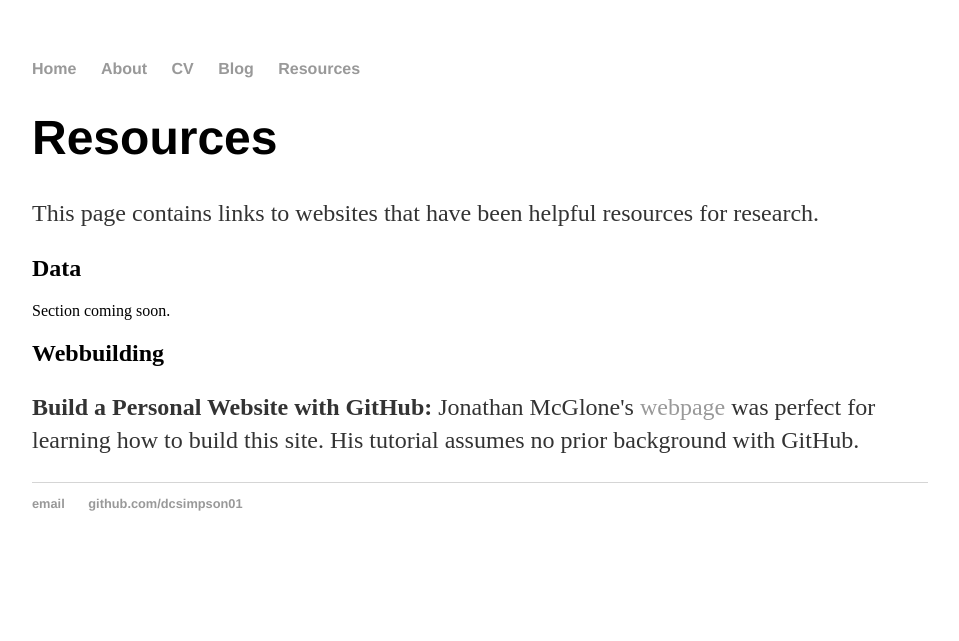
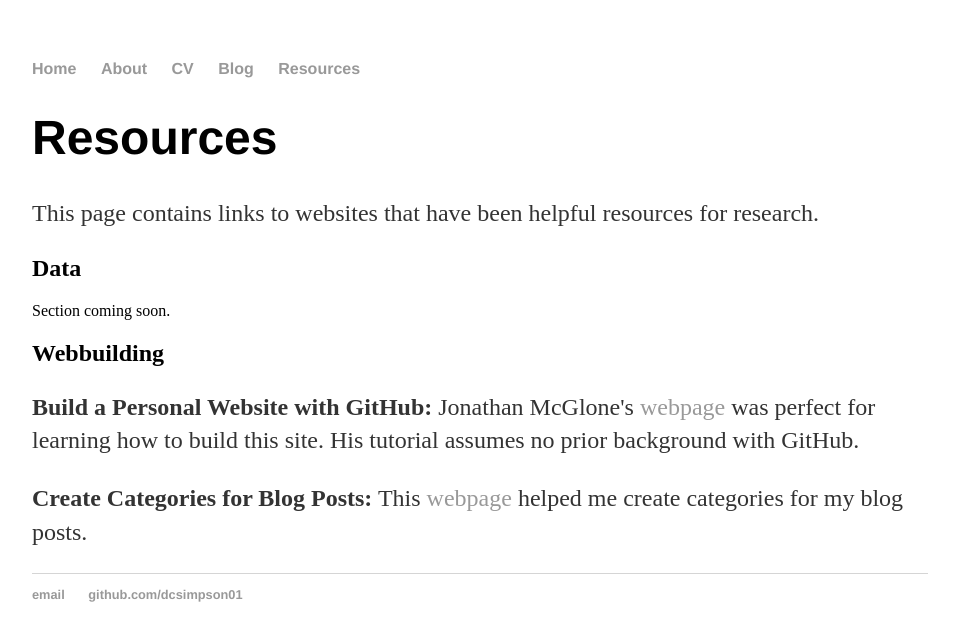
Before and after one commit to dcsimpson01/dcsimpson01.github.io, a Jekyll site: the page built from resources/index.html, in a window 1280 px wide. Shown: the top 641 px of the page, without its empty margins (160-1119 px from the left). Built offline with Jekyll 4.4.1, drawn with Linux system fonts in a browser that asks for light colours.

Commit message:
Update index.html

```diff
--- a/resources/index.html
+++ b/resources/index.html
@@ -13,5 +13,6 @@ title: Resources
 
 	<h2>Webbuilding</h2>
          <p><strong>Build a Personal Website with GitHub:</strong> Jonathan McGlone's <a href="http://jmcglone.com/guides/github-pages/"> webpage</a> was perfect for learning how to build this site. His tutorial assumes no prior background with GitHub.</p>
+	 <p><strong>Create Categories for Blog Posts:</strong> This <a href="https://blog.webjeda.com/jekyll-categories/"> webpage</a> helped me create categories for my blog posts.</p>
 
 	</div>
```
